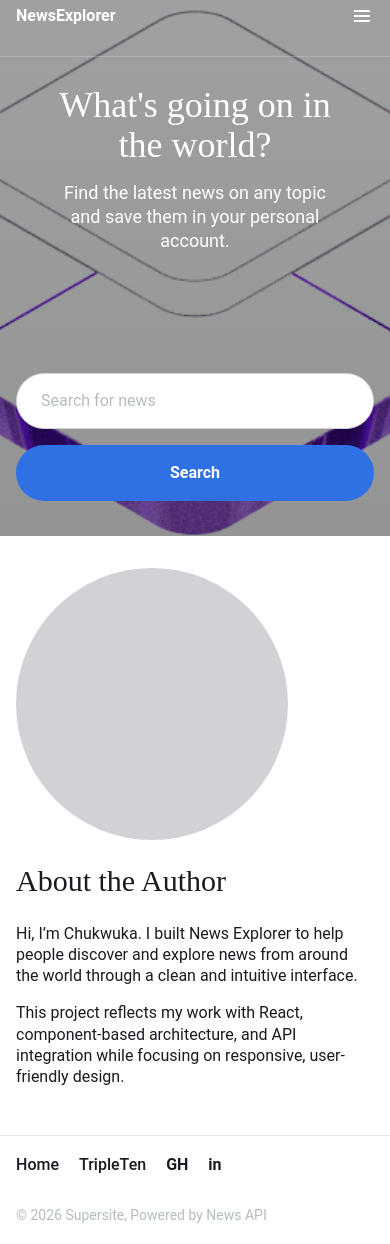
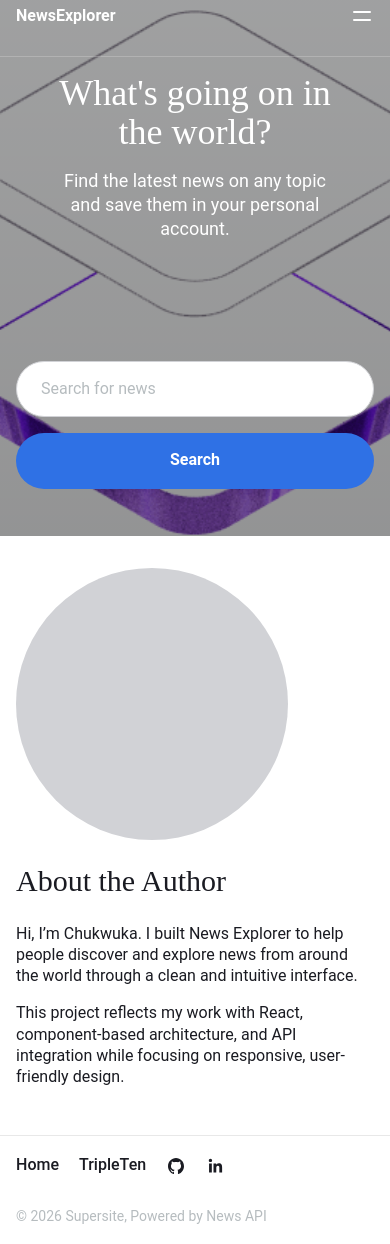
Before and after one commit to mic-c/se_project_16_frontend, a React (Vite) app: page / in a window 390 px wide. Built offline with nearby package versions, Linux system fonts and the light colour scheme; no server answers.

Commit message:
Finalize stage submission fixes

```diff
--- a/src/components/App/App.css
+++ b/src/components/App/App.css
@@ -16,15 +16,23 @@
 .app__hero {
   width: 100%;
   min-height: 576px;
-  padding: 160px 104px 80px;
+  padding: 80px 104px 80px;
   display: flex;
-  flex-direction: column;
   align-items: center;
+  justify-content: center;
   background-image:
     linear-gradient(to bottom, rgba(0, 0, 0, 0.35), rgba(0, 0, 0, 0.4)),
     url("../../assets/hero.png");
   background-size: cover;
   background-position: center;
+}
+
+.app__hero-content {
+  width: 100%;
+  max-width: 608px;
+  display: flex;
+  flex-direction: column;
+  align-items: center;
 }
 
 .app__title {
@@ -54,7 +62,7 @@
 @media (max-width: 1024px) {
   .app__hero {
     min-height: 400px;
-    padding: 120px 40px 48px;
+    padding: 66px 40px 48px;
   }
 
   .app__title {
@@ -74,7 +82,7 @@
 @media (max-width: 768px) {
   .app__hero {
     min-height: 536px;
-    padding: 86px 16px 30px;
+    padding: 56px 16px 30px;
   }
 
   .app__title {
--- a/src/components/App/App.jsx
+++ b/src/components/App/App.jsx
@@ -131,12 +131,14 @@ export default function App() {
             />
             <main className="app__main">
               <section className="app__hero">
+                <div className="app__hero-content">
                   <h2 className="app__title">What&apos;s going on in the world?</h2>
                   <p className="app__subtitle">
                     Find the latest news on any topic and save them in your
                     personal account.
                   </p>
                   <SearchForm onSearch={handleSearch} isLoading={isLoading} />
+                </div>
               </section>
               <Main
                 cards={cards}
--- a/src/components/Footer/Footer.css
+++ b/src/components/Footer/Footer.css
@@ -38,7 +38,9 @@
 }
 
 .footer__social-link {
-  font-weight: 700;
+  display: inline-flex;
+  align-items: center;
+  justify-content: center;
   text-decoration: none;
 }
 
--- a/src/components/Footer/Footer.jsx
+++ b/src/components/Footer/Footer.jsx
@@ -24,13 +24,25 @@ export default function Footer() {
             TripleTen
           </a>
           <a
-            href="https://github.com"
+            href="https://github.com/mic-c"
             className="footer__link footer__social-link"
             target="_blank"
             rel="noreferrer"
             aria-label="GitHub"
           >
-            GH
+            <svg
+              width="20"
+              height="20"
+              viewBox="0 0 20 20"
+              fill="none"
+              xmlns="http://www.w3.org/2000/svg"
+              aria-hidden="true"
+            >
+              <path
+                d="M10 2C5.58 2 2 5.67 2 10.21C2 13.84 4.29 16.93 7.47 18.01C7.87 18.09 8.01 17.84 8.01 17.63C8.01 17.44 8 16.79 8 16.1C5.8 16.59 5.34 15.13 5.34 15.13C4.98 14.18 4.45 13.93 4.45 13.93C3.73 13.42 4.5 13.43 4.5 13.43C5.3 13.49 5.72 14.28 5.72 14.28C6.43 15.52 7.59 15.16 8.05 14.95C8.12 14.42 8.33 14.06 8.56 13.86C6.8 13.65 4.95 12.95 4.95 9.83C4.95 8.94 5.26 8.22 5.78 7.66C5.7 7.46 5.42 6.62 5.86 5.49C5.86 5.49 6.53 5.27 8 6.3C8.64 6.12 9.32 6.03 10 6.03C10.68 6.03 11.36 6.12 12 6.3C13.47 5.27 14.14 5.49 14.14 5.49C14.58 6.62 14.3 7.46 14.22 7.66C14.74 8.22 15.05 8.94 15.05 9.83C15.05 12.96 13.19 13.65 11.43 13.85C11.72 14.09 11.97 14.57 11.97 15.31C11.97 16.37 11.96 17.23 11.96 17.63C11.96 17.84 12.1 18.1 12.51 18.01C15.69 16.93 18 13.84 18 10.21C18 5.67 14.42 2 10 2Z"
+                fill="currentColor"
+              />
+            </svg>
           </a>
           <a
             href="https://linkedin.com"
@@ -39,7 +51,19 @@ export default function Footer() {
             rel="noreferrer"
             aria-label="LinkedIn"
           >
-            in
+            <svg
+              width="20"
+              height="20"
+              viewBox="0 0 20 20"
+              fill="none"
+              xmlns="http://www.w3.org/2000/svg"
+              aria-hidden="true"
+            >
+              <path
+                d="M4.44 6.11C5.36 6.11 6.11 5.36 6.11 4.44C6.11 3.52 5.36 2.78 4.44 2.78C3.52 2.78 2.78 3.52 2.78 4.44C2.78 5.36 3.52 6.11 4.44 6.11ZM3.06 7.5H5.83V16.39H3.06V7.5ZM7.5 7.5H10.16V8.71H10.19C10.56 8.01 11.46 7.28 12.81 7.28C15.61 7.28 16.11 9.12 16.11 11.5V16.39H13.33V12.06C13.33 11.03 13.31 9.72 11.91 9.72C10.49 9.72 10.28 10.83 10.28 11.99V16.39H7.5V7.5Z"
+                fill="currentColor"
+              />
+            </svg>
           </a>
         </nav>
       </div>
--- a/src/components/Header/Header.css
+++ b/src/components/Header/Header.css
@@ -93,34 +93,7 @@
   }
 
   .header__menu-icon {
-    width: 16px;
-    height: 2px;
-    background-color: currentColor;
-    box-shadow:
-      0 5px 0 currentColor,
-      0 -5px 0 currentColor;
-    transition:
-      background-color 0.2s,
-      box-shadow 0.2s,
-      transform 0.2s;
-  }
-
-  .header__menu-button_open .header__menu-icon {
-    height: 0;
-    box-shadow: none;
-    transform: rotate(45deg);
-    position: relative;
-  }
-
-  .header__menu-button_open .header__menu-icon::after {
-    content: "";
-    position: absolute;
-    top: 0;
-    left: -8px;
-    width: 16px;
-    height: 2px;
-    background-color: currentColor;
-    transform: rotate(-90deg);
+    display: block;
   }
 
   .header_menu-open {
@@ -139,7 +112,7 @@
   }
 
   .header_menu-open .header__container {
-    min-height: 286px;
+    min-height: 230px;
     align-items: start;
     grid-template-rows: 56px auto;
     gap: 0;
--- a/src/components/Header/Header.jsx
+++ b/src/components/Header/Header.jsx
@@ -59,7 +59,53 @@ export default function Header({
           aria-expanded={isMenuOpen}
           onClick={toggleMenu}
         >
-          <span className="header__menu-icon" />
+          {isMenuOpen ? (
+            <svg
+              className="header__menu-icon"
+              width="24"
+              height="24"
+              viewBox="0 0 24 24"
+              fill="none"
+              xmlns="http://www.w3.org/2000/svg"
+              aria-hidden="true"
+            >
+              <path
+                d="M6 6L18 18"
+                stroke="currentColor"
+                strokeWidth="2"
+                strokeLinecap="round"
+              />
+              <path
+                d="M18 6L6 18"
+                stroke="currentColor"
+                strokeWidth="2"
+                strokeLinecap="round"
+              />
+            </svg>
+          ) : (
+            <svg
+              className="header__menu-icon"
+              width="24"
+              height="24"
+              viewBox="0 0 24 24"
+              fill="none"
+              xmlns="http://www.w3.org/2000/svg"
+              aria-hidden="true"
+            >
+              <path
+                d="M4 8H20"
+                stroke="currentColor"
+                strokeWidth="2"
+                strokeLinecap="round"
+              />
+              <path
+                d="M4 16H20"
+                stroke="currentColor"
+                strokeWidth="2"
+                strokeLinecap="round"
+              />
+            </svg>
+          )}
         </button>
         <Navigation
           isLoggedIn={isLoggedIn}
--- a/src/components/Navigation/Navigation.css
+++ b/src/components/Navigation/Navigation.css
@@ -88,35 +88,7 @@
 }
 
 .navigation__logout-icon {
-  width: 16px;
-  height: 16px;
-  position: relative;
-}
-
-.navigation__logout-icon::before,
-.navigation__logout-icon::after {
-  content: "";
-  position: absolute;
-  top: 50%;
-  transform: translateY(-50%);
-  border: 1.8px solid currentColor;
-}
-
-.navigation__logout-icon::before {
-  left: 1px;
-  width: 6px;
-  height: 11px;
-  border-right: none;
-  border-radius: 2px 0 0 2px;
-}
-
-.navigation__logout-icon::after {
-  right: 1px;
-  width: 7px;
-  height: 7px;
-  border-left: none;
-  border-top: none;
-  transform: translateY(-50%) rotate(-45deg);
+  flex-shrink: 0;
 }
 
 .navigation__auth-button:hover {
@@ -135,7 +107,7 @@
     width: 100%;
     flex-direction: column;
     align-items: flex-start;
-    gap: 28px;
+    gap: 22px;
     padding: 16px 0 24px;
   }
 
@@ -170,7 +142,7 @@
   }
 
   .navigation__link {
-    min-height: 56px;
+    min-height: auto;
     font-size: 18px;
     line-height: 1.55;
     border-bottom: none;
--- a/src/components/Navigation/Navigation.jsx
+++ b/src/components/Navigation/Navigation.jsx
@@ -61,7 +61,36 @@ export default function Navigation({
                 <span className="navigation__user-name">
                   {currentUserName || "User"}
                 </span>
-                <span className="navigation__logout-icon" aria-hidden="true" />
+                <svg
+                  className="navigation__logout-icon"
+                  width="24"
+                  height="24"
+                  viewBox="0 0 24 24"
+                  fill="none"
+                  xmlns="http://www.w3.org/2000/svg"
+                  aria-hidden="true"
+                >
+                  <path
+                    d="M10 7H6V17H10"
+                    stroke="currentColor"
+                    strokeWidth="2"
+                    strokeLinecap="round"
+                    strokeLinejoin="round"
+                  />
+                  <path
+                    d="M13 12H20"
+                    stroke="currentColor"
+                    strokeWidth="2"
+                    strokeLinecap="round"
+                  />
+                  <path
+                    d="M17 9L20 12L17 15"
+                    stroke="currentColor"
+                    strokeWidth="2"
+                    strokeLinecap="round"
+                    strokeLinejoin="round"
+                  />
+                </svg>
               </button>
             </li>
           </>
```
Also changed, not shown: src/services/mockBackend.js (+50 -50 lines), src/services/newsApi.js (+48 -45 lines), src/utils/mockNewsData.js (+38 -38 lines), 1 other file (tests, documents, lock files or other folders). Lines whose indentation alone changed are shown as unchanged.
